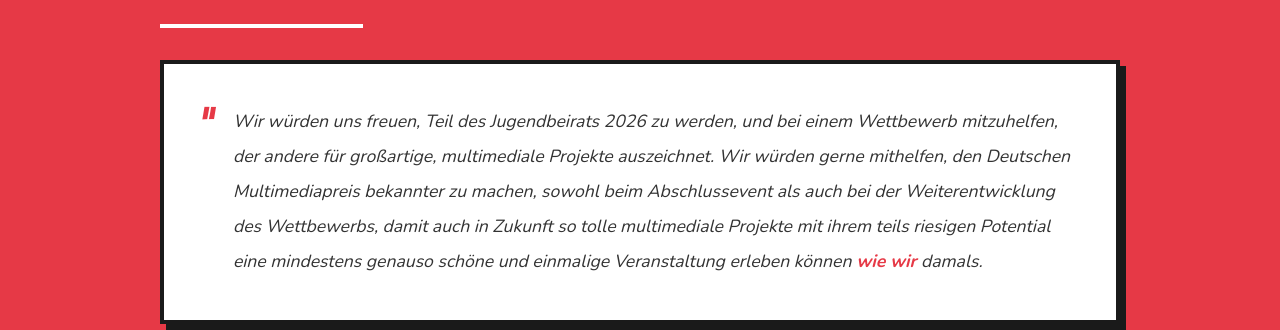
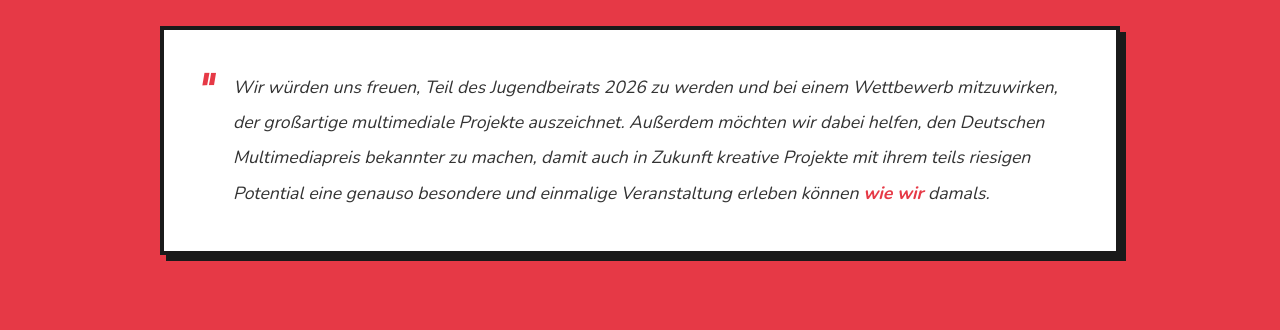
Before and after one commit to SchBenedikt/bewerbung-jugendbeirat, a Next.js app: page / in a window 1280 px wide. Shown: the part 2829-3159 px from the top of the page. Built offline with nearby package versions, Linux system fonts and the light colour scheme.

Commit message:
Refine motivation and story intro text for clarity and grammatical accuracy

```diff
--- a/components/MotivationSection.tsx
+++ b/components/MotivationSection.tsx
@@ -37,14 +37,12 @@
                 fontStyle: 'italic',
               }}
             >
-              Wir w&uuml;rden uns freuen, Teil des Jugendbeirats 2026 zu werden,
-              und bei einem Wettbewerb mitzuhelfen, der andere f&uuml;r gro&szlig;artige,
-              multimediale Projekte auszeichnet. Wir w&uuml;rden gerne mithelfen, den Deutschen
-              Multimediapreis bekannter zu machen, sowohl beim Abschlussevent als
-              auch bei der Weiterentwicklung des Wettbewerbs, damit
-              auch in Zukunft so tolle multimediale Projekte mit ihrem teils riesigen Potential
-              eine mindestens genauso sch&ouml;ne und einmalige Veranstaltung erleben k&ouml;nnen
-              <strong style={{ color: 'var(--red)' }}> wie wir</strong> damals.
+         Wir würden uns freuen, Teil des Jugendbeirats 2026 zu werden
+und bei einem Wettbewerb mitzuwirken, der großartige multimediale Projekte auszeichnet.
+Außerdem möchten wir dabei helfen, den Deutschen Multimediapreis bekannter zu machen,
+damit auch in Zukunft kreative Projekte mit ihrem teils riesigen Potential
+eine genauso besondere und einmalige Veranstaltung erleben können
+<strong style={{ color: 'var(--red)' }}> wie wir</strong> damals.
             </p>
           </div>
         </div>
--- a/components/StoryIntro.tsx
+++ b/components/StoryIntro.tsx
@@ -12,12 +12,12 @@
             Hierfür haben wir eine Website erstellt, in der
             <strong> Gaius Julius Caesar</strong> aus seiner subjektiven Sicht ein Tagebuch über
             seine Feldzüge und andere Ereignisse geschrieben hat. Mit viel Liebe zum Detail haben
-            wir unter anderem eine <strong>KI implementiert</strong>, die so antworten würde, wie
+            wir unter anderem eine <strong>KI implementiert</strong>, die so antwortet, wie
             es Caesar vermutlich gemacht hätte.
           </p>
 
           <p className="mt-16" style={{ fontSize: '1.05rem', lineHeight: 2, color: '#333' }}>
-            Und genau dafür interessieren und beschäftigen wir uns am meisten: Mit
+            Und genau dafür interessieren wir uns am meisten: Mit
             <strong> neuen digitalen Medien</strong>, technischen Fortschritten und mit KI,
             speziell aber auch im Bereich <strong>Self-Hosting</strong>. Wir haben zuhause von
             Grund auf unseren eigenen Server mit eigener Cloud-Instanz &mdash; genauso wie
```
